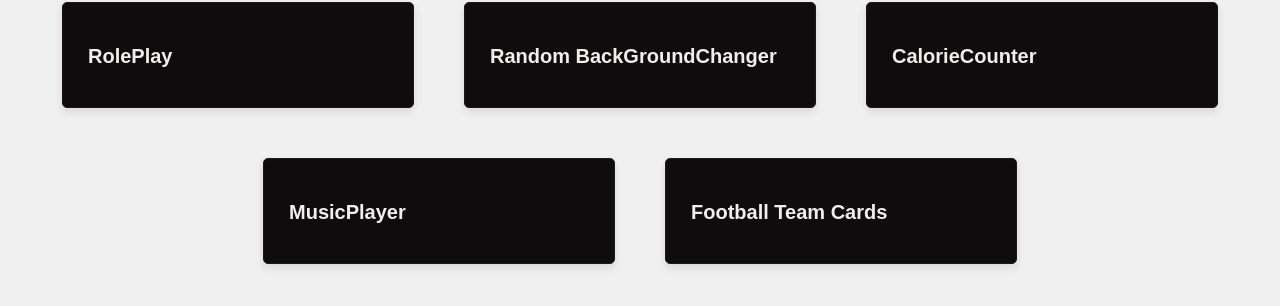
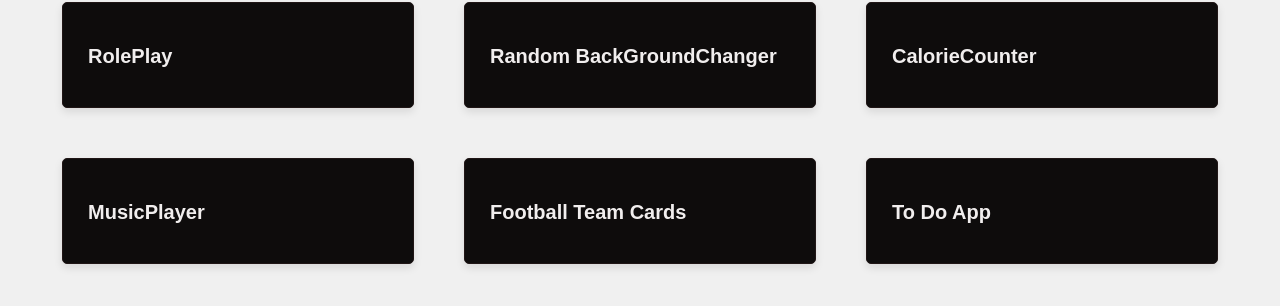
Before and after one commit to LIZA1608/FRONTEND_FREECODE_CAMP, a plain HTML site: page index.html in a window 1280 px wide. Shown: the part 76-382 px from the top of the page. Drawn offline with Linux system fonts and the light colour scheme.

Commit message:
Update index.html

```diff
--- a/index.html
+++ b/index.html
@@ -42,17 +42,18 @@
                 <h2>Football Team Cards</h2>
             </a>
         </div>
+        <div class="card">
+            <a href="projects/ToDoApp/todoApp.html">
+                <h2>To Do App</h2>
+            </a>
+        </div>
         <!-- <div class="card">
             <a href="projects/PalindromeChecker/palindromeChecker.html">
                 <h2>Palindrome Checker</h2>
                 <p>An application that checks whether a given word is a palindrome.</p>
             </a>
         </div>
-        <div class="card">
-            <a href="projects/ToDoApp/todoApp.html">
-                <h2>To Do App</h2>
-            </a>
-        </div>
+
         <div class="card">
             <a href="projects/DecimaltoBinaryConverter/DecimaltoBinaryConverter.html">
                 <h2>Decimal To Binary Converter</h2>
```
